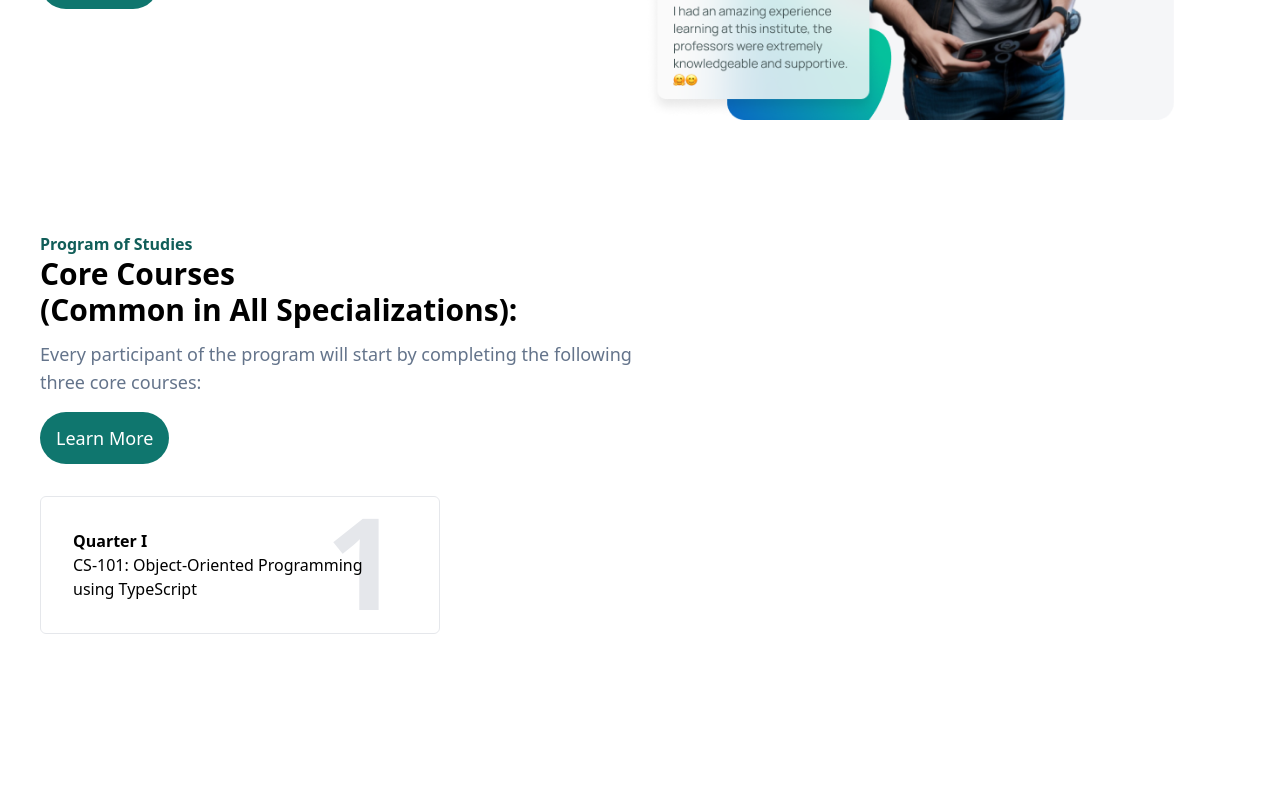
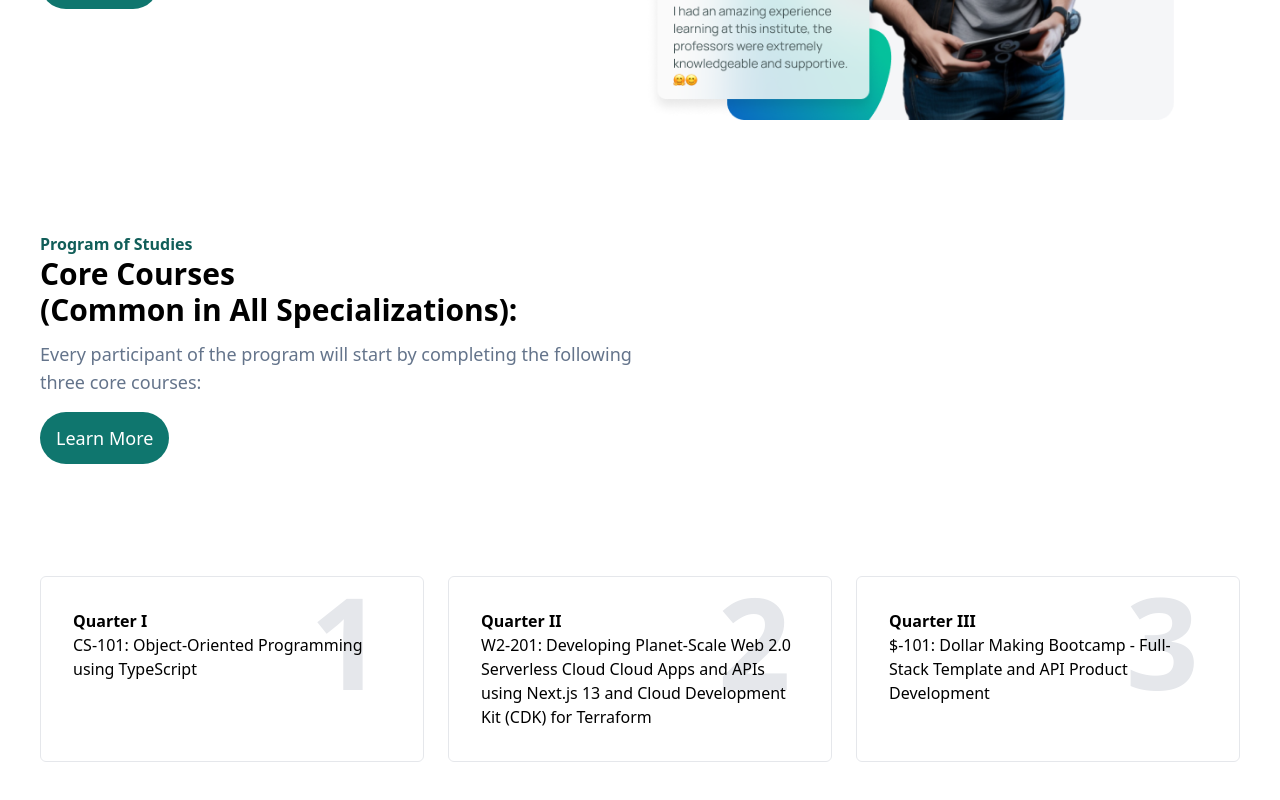
Before and after one commit to SaadatAliMS/panaverse-tailwindcss, a Next.js app: page / in a window 1280 px wide. Shown: the part 517-1317 px from the top of the page. Before the commit the page ends 1165 px from the top, so only its background shows below. Built offline with nearby package versions, Linux system fonts and the light colour scheme.

Commit message:
applied map function in CoreTracks

```diff
--- a/app/components/widgets/CoreTracks.tsx
+++ b/app/components/widgets/CoreTracks.tsx
@@ -1,6 +1,26 @@
 import React from "react";
 import Button from "../shared/Button";
 import Wrapper from "../shared/Wrapper";
+
+const CoreTrackData = [
+  {
+    header: "Quarter I",
+    description: "CS-101: Object-Oriented Programming using TypeScript",
+    number: 1,
+  },
+  {
+    header: "Quarter II",
+    description:
+      "W2-201: Developing Planet-Scale Web 2.0 Serverless Cloud Cloud Apps and APIs using Next.js 13 and Cloud Development Kit (CDK) for Terraform",
+    number: 2,
+  },
+  {
+    header: "Quarter III",
+    description:
+      "$-101: Dollar Making Bootcamp - Full-Stack Template and API Product Development",
+    number: 3,
+  },
+];
 
 const CoreTracks = () => {
   const header = "Core Courses \n (Common in All Specializations):";
@@ -23,12 +43,18 @@ const CoreTracks = () => {
           </div>
         </div>
         {/* boxes */}
-        <div className="border rounded-md mt-8 px-8 py-8 w-4/12 relative left-0">
-          <h4 className="font-semibold text-md">Quarter I</h4>
-          <p>CS-101: Object-Oriented Programming using TypeScript </p>
-          <span className="text-gray-200 absolute top-0 right-10 text-9xl font-bold -z-10">
-            1{" "}
-          </span>
+        <div className="my-20 flex gap-x-6 max-w-screen-xl mx-auto ">
+          {CoreTrackData.map((item) => {
+            return (
+              <div className="border rounded-md mt-8 px-8 py-8 w-4/12 relative flex flex-col left-0">
+                <h4 className="font-semibold text-md">{item.header}</h4>
+                <p>{item.description} </p>
+                <span className="text-gray-200 absolute top-0 right-10 text-9xl font-bold -z-10">
+                  {item.number}
+                </span>
+              </div>
+            );
+          })}
         </div>
       </Wrapper>
     </section>
```
